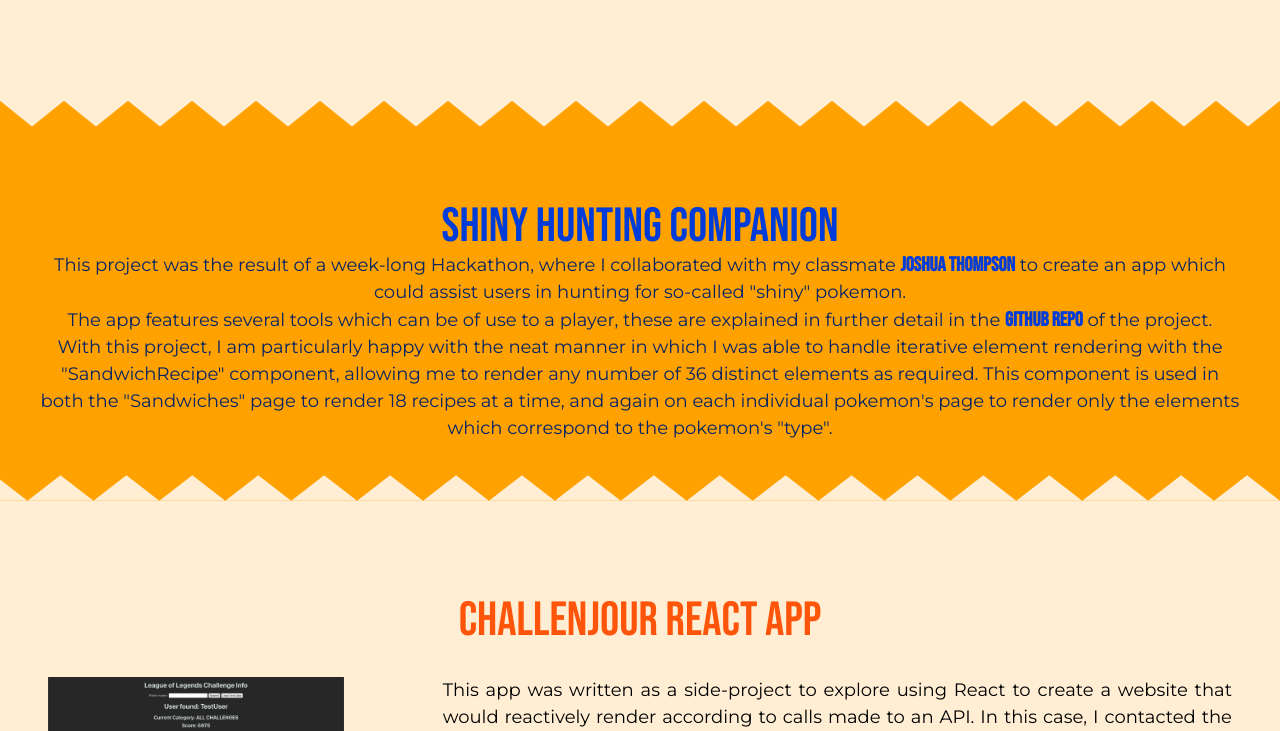
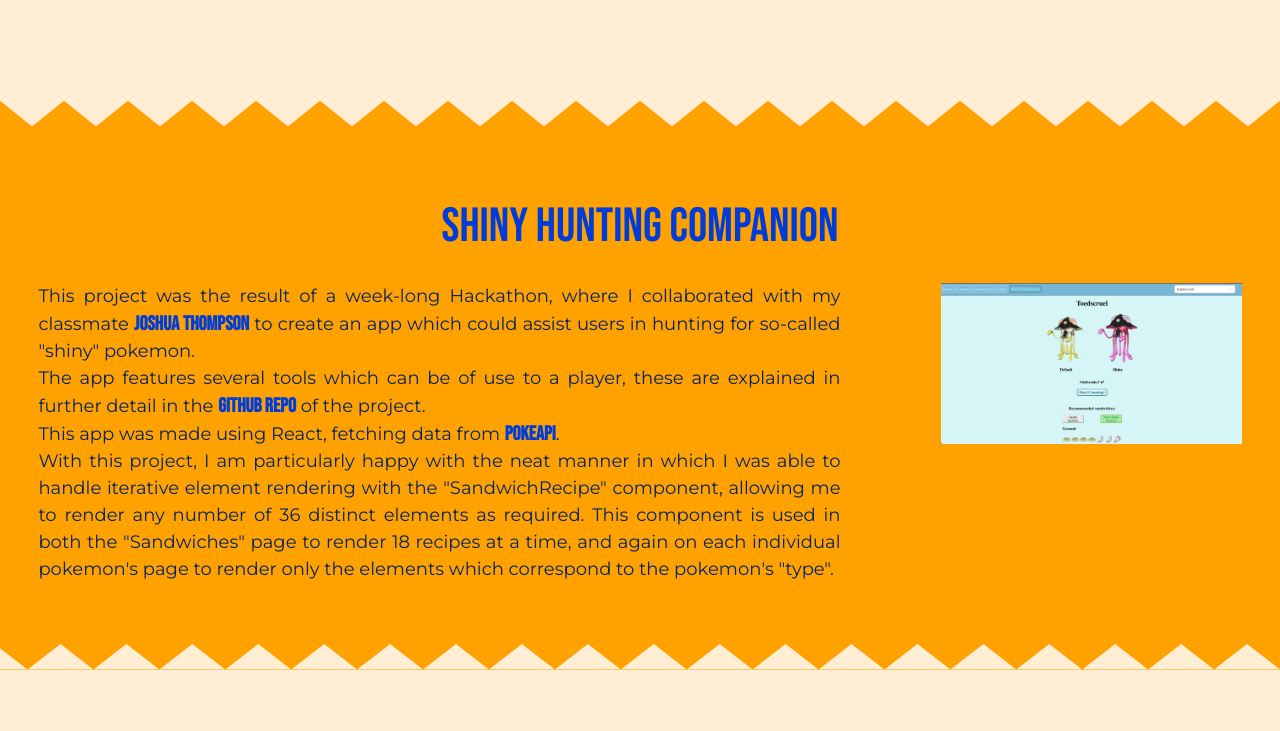
Before and after one commit to JackDixon019/Portfolio_Site, a React (Create React App) app: page / in a window 1280 px wide. Shown: the part 1317-2048 px from the top of the page. Built offline with nearby package versions, Linux system fonts and the light colour scheme.

Commit message:
Added more posts to portfolio

```diff
--- a/src/components/NonJaggedSection.jsx
+++ b/src/components/NonJaggedSection.jsx
@@ -11,9 +11,8 @@
         textColour = "text-smalt-950 "
     }
 
-    let nonJaggedStyle = "nonJagged w-full font-Montserrat " + textColour + colour
     return (
-        <section id={elementID} className={nonJaggedStyle}>
+        <section id={elementID} className={"nonJagged pt-8 pb-8 w-full font-Montserrat " + textColour + colour}>
             {children}
         </section>
     );
--- a/src/pages/HomePage.jsx
+++ b/src/pages/HomePage.jsx
@@ -12,6 +12,7 @@
 import iGotYouBoo from "../images/I_Got_You_Boo_Landing_Placeholder.png";
 import challenjour from "../images/Challenjour.png";
 import ERD from "../images/ERD.png";
+import shinyCompanion from "../images/Shiny_Companion_Screenshot.png";
 
 export default function HomePage() {
     // smoothly scrolls to location on page
@@ -161,9 +162,15 @@
                         Shiny Hunting Companion
                     </a>
                 </h1>
+                <img
+                    src={shinyCompanion}
+                    alt="Screenshot of Shiny Companion App"
+                    className="float-right mt-8 w-3/12"
+                />
+                <article className="w-8/12 pb-12 pt-8 text-justify font-Montserrat">
                     <p>
-                    This project was the result of a week-long Hackathon, where
-                    I collaborated with my classmate{" "}
+                        This project was the result of a week-long Hackathon,
+                        where I collaborated with my classmate{" "}
                         <a
                             href="https://github.com/O-App-Pesi"
                             rel="noreferrer"
@@ -187,15 +194,26 @@
                         of the project.
                     </p>
                     <p>
+                        This app was made using React, fetching data from{" "}
+                        <a
+                            href="https://pokeapi.co/"
+                            rel="noreferrer"
+                            className={linkOnOrangeStyle}
+                        >
+                            PokeApi
+                        </a>.
+                    </p>
+                    <p>
                         With this project, I am particularly happy with the neat
                         manner in which I was able to handle iterative element
-                    rendering with the "SandwichRecipe" component, allowing me
-                    to render any number of 36 distinct elements as required.
-                    This component is used in both the "Sandwiches" page to
-                    render 18 recipes at a time, and again on each individual
-                    pokemon's page to render only the elements which correspond
-                    to the pokemon's "type".
+                        rendering with the "SandwichRecipe" component, allowing
+                        me to render any number of 36 distinct elements as
+                        required. This component is used in both the
+                        "Sandwiches" page to render 18 recipes at a time, and
+                        again on each individual pokemon's page to render only
+                        the elements which correspond to the pokemon's "type".
                     </p>
+                </article>
             </NonJaggedSection>
             <JaggedSection>
                 <h1 className={titleOnPapayaStyle}>
```
Also changed, not shown: src/images/Shiny_Companion_Screenshot.png (added). Lines whose indentation alone changed are shown as unchanged.
